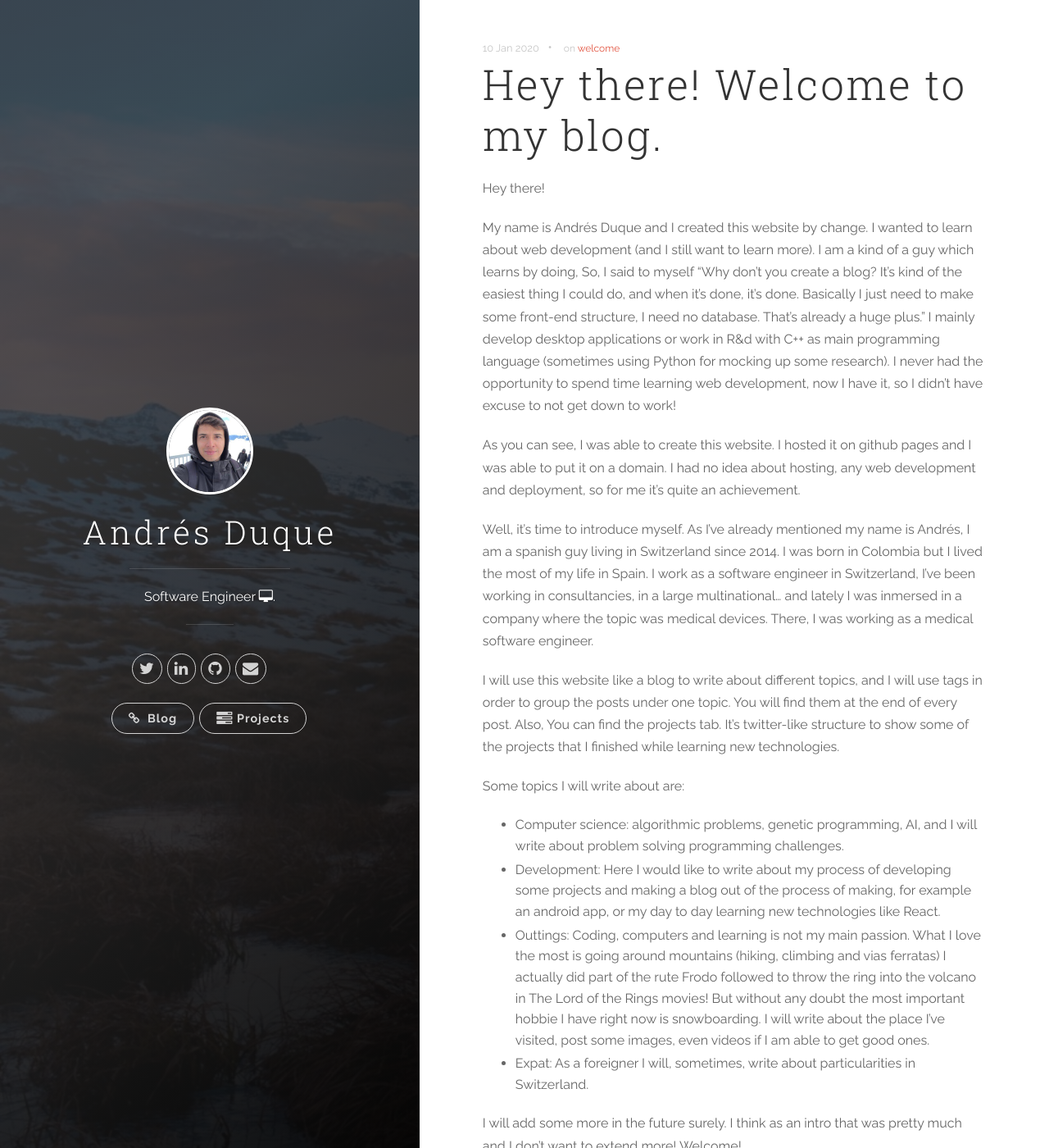
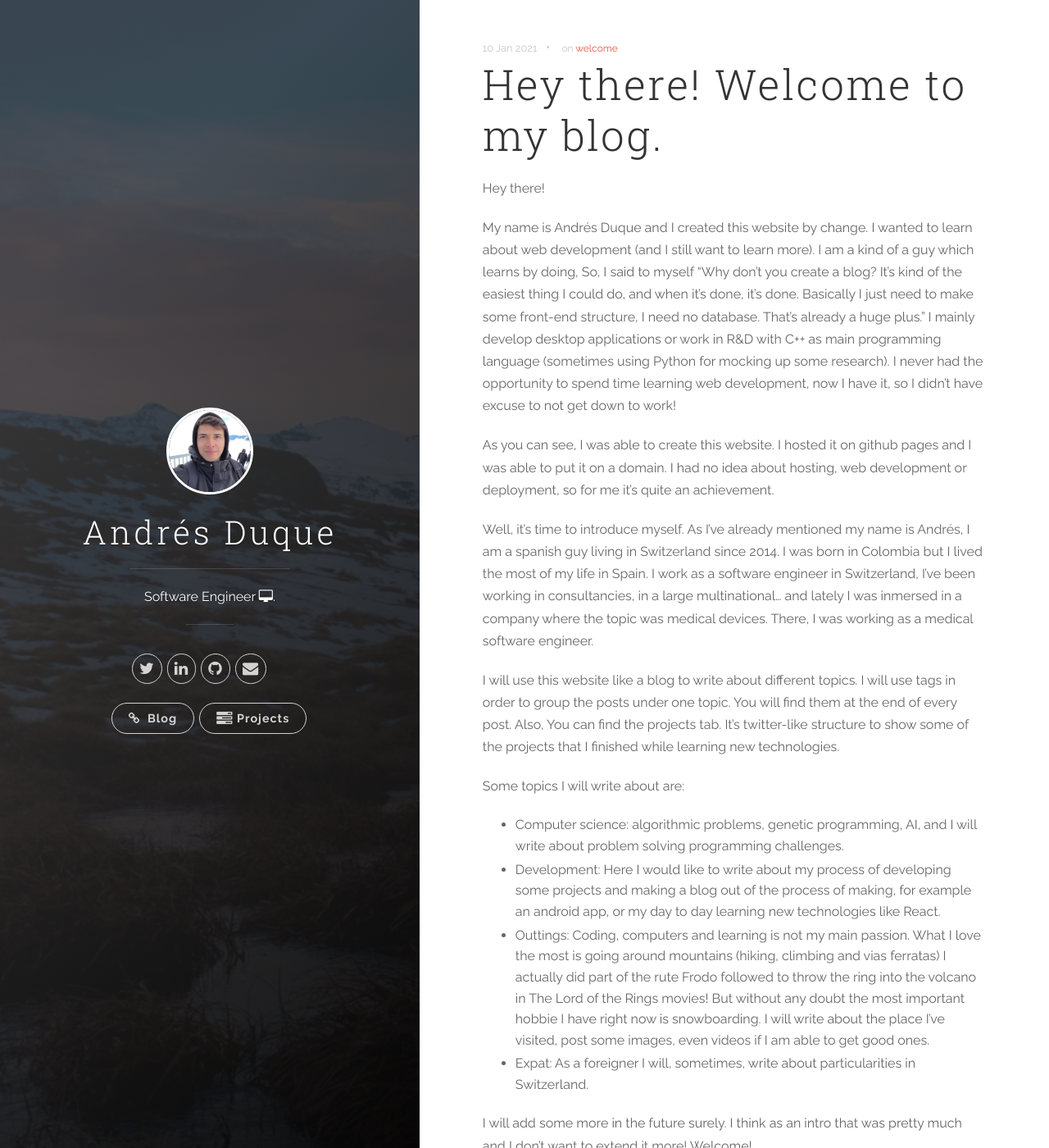
Before and after one commit to AndresDuque/andresduque.github.io, a Jekyll site: the page built from _posts/2020-01-09-Hey-there!-Welcome to my blog.md, in a window 1280 px wide and 1400 px high. Shown: the whole window at 82% size. Built offline with Jekyll 4.4.1, drawn with Linux system fonts in a browser that asks for light colours; some of the changed text lies outside the part shown.

Commit message:
Fixing typos

```diff
--- a/_posts/2020-01-09-Hey-there!-Welcome to my blog.md
+++ b/_posts/2020-01-09-Hey-there!-Welcome to my blog.md
@@ -1,19 +1,19 @@
 ---
 title:  "Hey there! Welcome to my blog."
-date:   2020-01-10 15:04:23
+date:   2021-01-10 15:04:23
 categories: [welcome]
 tags: [welcome]
 ---
 
 Hey there!
 
-My name is Andrés Duque and I created this website by change. I wanted to learn about web development (and I still want to learn more). I am a kind of a guy which learns by doing, So, I said to myself "Why don't you create a blog? It's kind of the easiest thing I could do, and when it's done, it's done. Basically I just need to make some front-end structure, I need no database. That's already a huge plus." I mainly develop desktop applications or work in R&d with C++ as main programming language (sometimes using Python for mocking up some research).  I never had the opportunity to spend time learning web development, now I have it, so I didn't have excuse to not get down to work!
+My name is Andrés Duque and I created this website by change. I wanted to learn about web development (and I still want to learn more). I am a kind of a guy which learns by doing, So, I said to myself "Why don't you create a blog? It's kind of the easiest thing I could do, and when it's done, it's done. Basically I just need to make some front-end structure, I need no database. That's already a huge plus." I mainly develop desktop applications or work in R&D with C++ as main programming language (sometimes using Python for mocking up some research).  I never had the opportunity to spend time learning web development, now I have it, so I didn't have excuse to not get down to work!
 
-As you can see, I was able to create this website. I hosted it on github pages and I was able to put it on a domain. I had no idea about hosting, any web development and deployment, so for me it's quite an achievement.
+As you can see, I was able to create this website. I hosted it on github pages and I was able to put it on a domain. I had no idea about hosting, web development or deployment, so for me it's quite an achievement.
 
 Well, it's time to introduce myself. As I've already mentioned my name is Andrés, I am a spanish guy living in Switzerland since 2014. I was born in Colombia but I lived the most of my life in Spain. I work as a software engineer in Switzerland, I've been working in consultancies, in a large multinational... and lately I was inmersed in a company where the topic was medical devices. There, I was working as a medical software engineer.
 
-I will use this website like a blog to write about different topics, and I will use tags in order to group the posts under one topic. You will find them at the end of every post. Also, You can find the projects tab. It's twitter-like structure to show some of the projects that I finished while learning new technologies.
+I will use this website like a blog to write about different topics. I will use tags in order to group the posts under one topic. You will find them at the end of every post. Also, You can find the projects tab. It's twitter-like structure to show some of the projects that I finished while learning new technologies.
 
 Some topics I will write about are:
 
```
Also changed, not shown: other parts of _posts/2020-01-09-Hey-there!-Welcome to my blog.md (+1 -1 lines).
